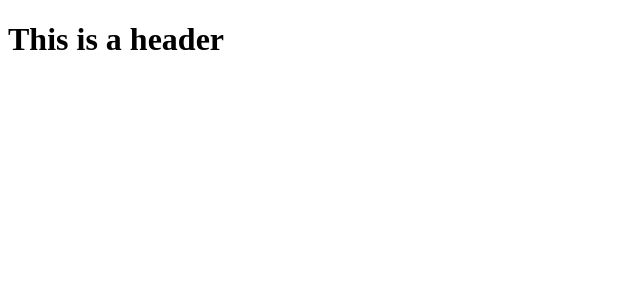
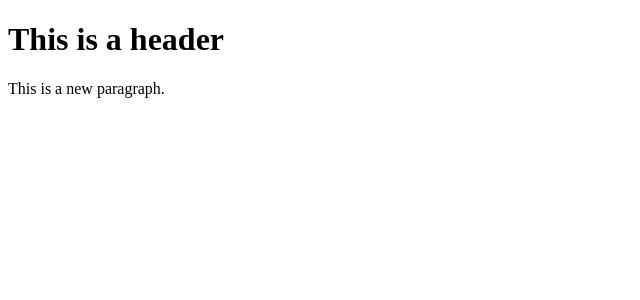
Before and after one commit to ivan-clark/itelec, a React (Create React App) app in the folder frontend/: page / in a window 1280 px wide. Shown: the top 300 px of the page, without its empty margins (0-640 px from the left). Built offline with nearby package versions, Linux system fonts and the light colour scheme.

Commit message:
added a new paragraph

```diff
--- a/frontend/src/App.js
+++ b/frontend/src/App.js
@@ -7,6 +7,7 @@ const App = () => {
   return (
     <div className="App">
       <h1>This is a header</h1>
+      <p>This is a new paragraph.</p>
     </div>
   );
 }
```
